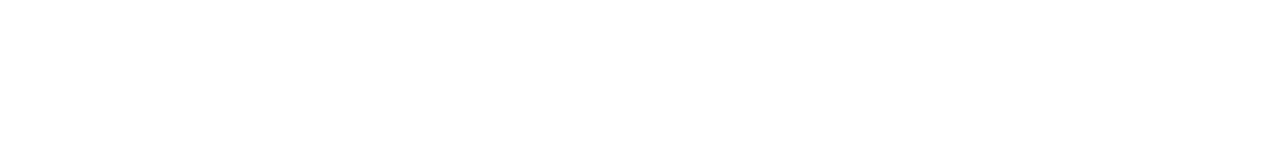
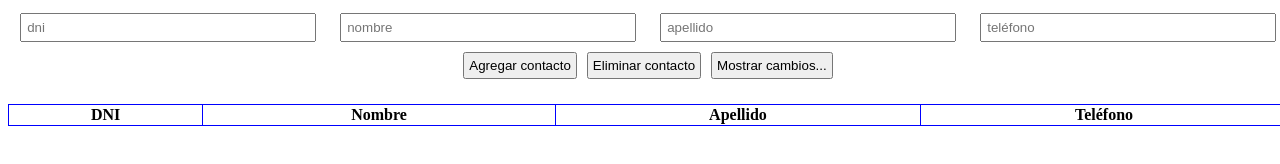
Before and after one commit to efesjotaseles/Modulo-Javascript---Bootcamp-Full-Stack-en-Javascript---Dev-Place---Pair-Programming, a website: page dia 08/index.html in a window 1280 px wide. Drawn offline with Linux system fonts and the light colour scheme.

Commit message:
push final diario

```diff
--- a/dia 08/index.html
+++ b/dia 08/index.html
@@ -4,10 +4,45 @@
     <meta charset="UTF-8" />
     <meta name="viewport" content="width=device-width, initial-scale=1.0" />
     <meta http-equiv="X-UA-Compatible" content="ie=edge" />
-    <title>Static Template</title>
+    <link rel="stylesheet" href="styles.css" />
+    <title>Pair Programming - Día 8</title>
   </head>
-  <body>
-    <h1 id="currentLog"></h1>
+  <body class="flex-container">
+    <div class="input">
+      <form action="" class="input-boxes">
+        <input type="number" name="dni" id="input-dni" placeholder="dni" />
+        <input
+          type="text"
+          name="nombre"
+          id="input-nombre"
+          placeholder="nombre"
+        />
+        <input
+          type="text"
+          name="apellido"
+          id="input-apellido"
+          placeholder="apellido"
+        />
+        <input type="number" name="tel" id="input-tel" placeholder="teléfono" />
+      </form>
+      <div class="buttons">
+        <button id="agregarContacto">Agregar contacto</button>
+        <button id="eliminarContacto">Eliminar contacto</button>
+        <button id="mostrarAgenda">Mostrar cambios...</button>
+      </div>
+    </div>
+    <div class="output">
+      <table class="agenda" id="agenda">
+        <thead>
+          <tr>
+            <th>DNI</th>
+            <th>Nombre</th>
+            <th>Apellido</th>
+            <th>Teléfono</th>
+          </tr>
+        </thead>
+      </table>
+    </div>
     <script src="main.js"></script>
   </body>
 </html>
--- a/dia 08/main.js
+++ b/dia 08/main.js
@@ -1,4 +1,11 @@
-const currentLog = document.getElementById("currentLog");
+const inputDNI = document.getElementById("input-dni");
+const inputNombre = document.getElementById("input-nombre");
+const inputApellido = document.getElementById("input-apellido");
+const inputTel = document.getElementById("input-tel");
+const buttonAgregar = document.getElementById("agregarContacto");
+const buttonEliminar = document.getElementById("eliminarContacto");
+const buttonMostrar = document.getElementById("mostrarAgenda");
+const tableAgenda = document.getElementById("agenda");
 
 let agenda = [];
 
@@ -18,6 +25,15 @@ class Contacto {
 
   toString() {
     return `DNI: ${this.dni} \nNombre: ${this.nombre} \nApellido: ${this.apellido} \nTeléfono: ${this.telefono}`;
+  }
+
+  toTableRow() {
+    return `<tr>
+    <td>${this.dni}</td>
+    <td>${this.nombre}</td>
+    <td>${this.apellido}</td>
+    <td>${this.telefono}</td>
+    </tr>`;
   }
 }
 
@@ -108,3 +124,24 @@ let menu = () => {
     }
   }
 };
+
+//Agrega!
+buttonAgregar.onclick = () => {
+  agregarContacto(
+    new Contacto(
+      inputDNI.value,
+      inputNombre.value,
+      inputApellido.value,
+      inputTel.value
+    )
+  );
+};
+
+//Función a terminar
+buttonMostrar.onclick = () => {
+  const node = document.createElement("tr");
+  const textNode = document.createTextNode(agenda[0].dni);
+  node.appendChild(textNode);
+  tableAgenda.appendChild(node);
+
+};
--- /dev/null
+++ b/dia 08/styles.css
@@ -0,0 +1,51 @@
+body{
+    width: auto;
+}
+
+.flex-container{
+    width: 100%;
+    display: flex;
+    flex-direction: column;
+    flex-wrap: nowrap;
+
+}
+
+.input-boxes{
+    width: 100%;
+    display: flex;
+    flex-direction: row;
+    justify-content: space-around;
+}
+
+.input-boxes>input{
+    padding: 5px;
+    margin: 5px;
+    width: 22%;
+}
+
+.buttons {
+    display: flex;
+    flex-direction: row;
+    justify-content: center;
+}
+
+button{
+    margin: 5px;
+    padding: 4px;
+}
+
+.agenda{
+    width: 100%;
+    border-style: solid;
+    border-color: blue;
+    border-width: 1px;
+    margin-top: 20px;
+    border-collapse: collapse;
+}
+
+th, td{
+    border-style: solid;
+    border-width: 0px 1px;
+    margin: 0px;
+    border-color: blue;
+}
```
